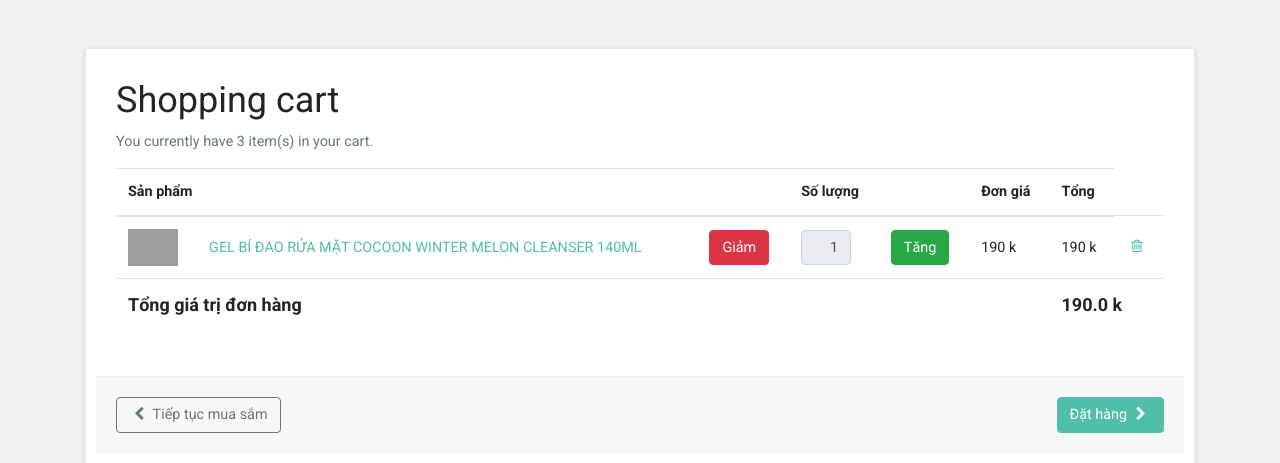
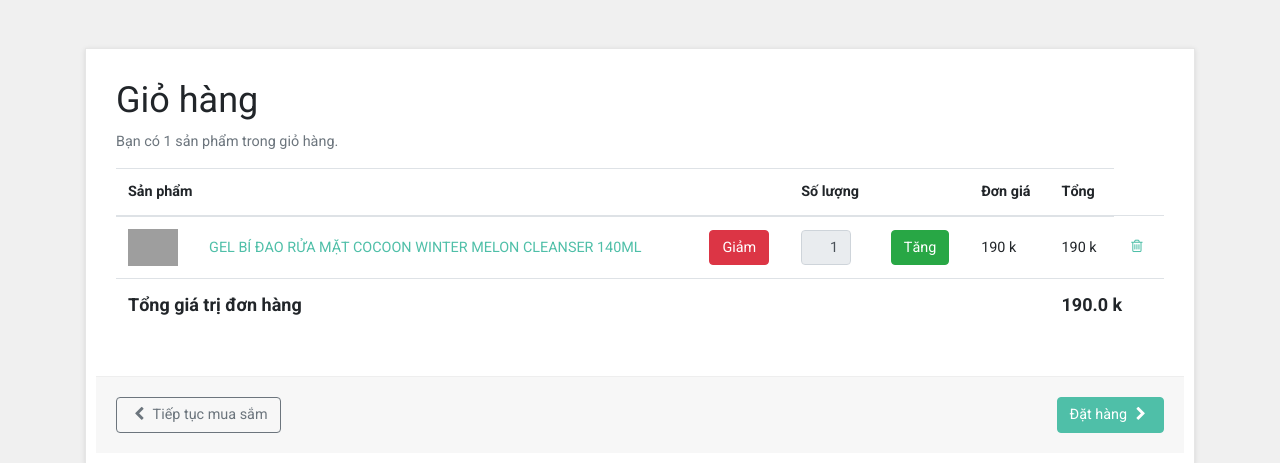
Before and after one commit to dttuyen260701/ShopTuyenDjango, a Django app: page /user/cart in a window 1280 px wide. Shown: the part 130-593 px from the top of the page. Run offline with Django 4.2, Linux system fonts and the light colour scheme; a user stored in the database is signed in; data comes from the database, SQL or seed files in the repository; some libraries are stand-ins or nearby versions; grey boxes are pictures that could not be loaded.

Commit message:
Tuyen commit: Fix cart

```diff
--- a/templates/user/cart.html
+++ b/templates/user/cart.html
@@ -43,8 +43,8 @@
         <div id="basket" class="col-lg-12">
           <div class="box">
             <form method="post" action="checkout1.html">
-              <h1>Shopping cart</h1>
-              <p class="text-muted">You currently have 3 item(s) in your cart.</p>
+              <h1>Giỏ hàng</h1>
+              <p class="text-muted">Bạn có {{cart_sl}} sản phẩm trong giỏ hàng.</p>
               <div class="table-responsive">
                 <table class="table">
                   <thead>
```
